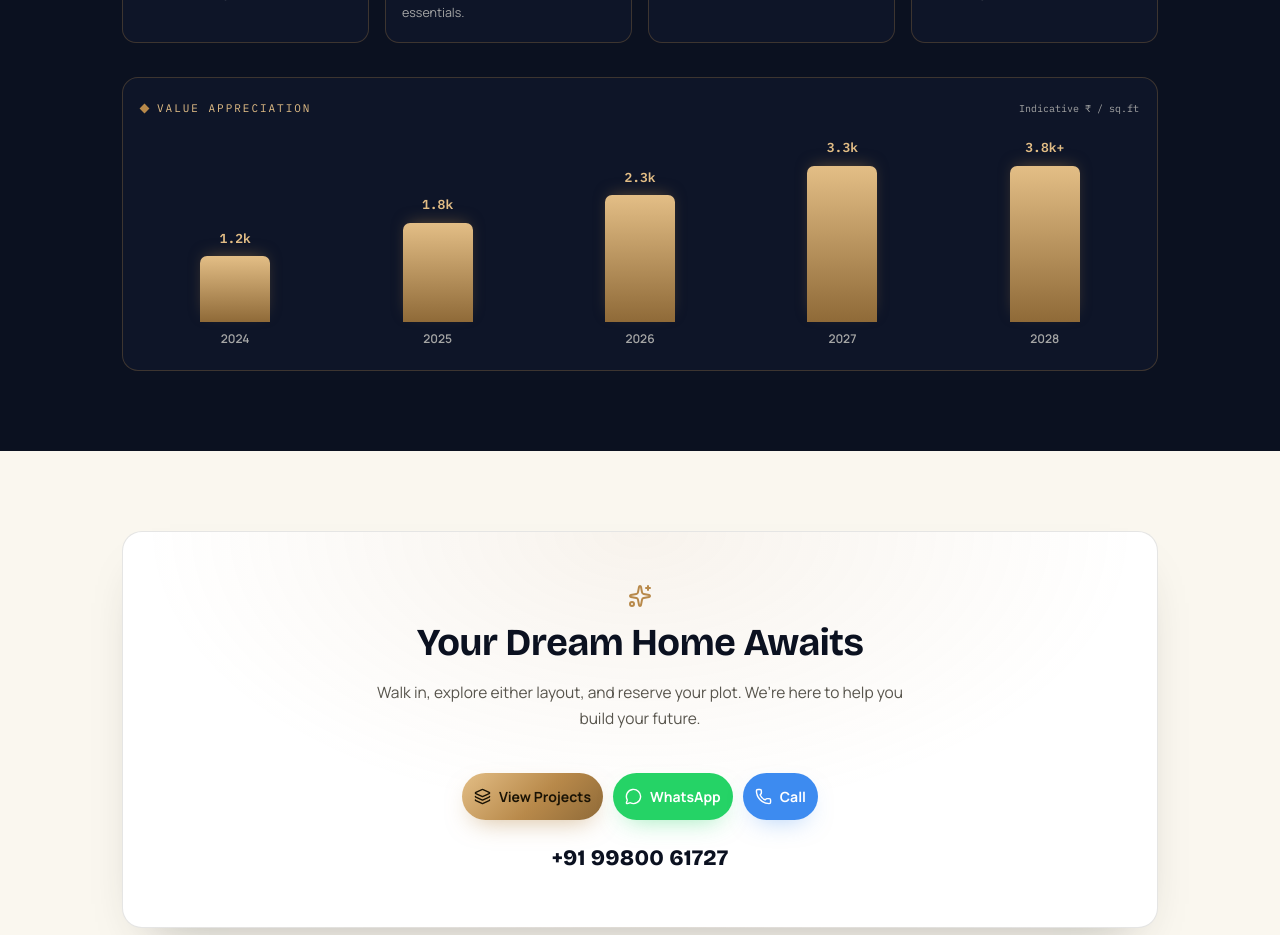
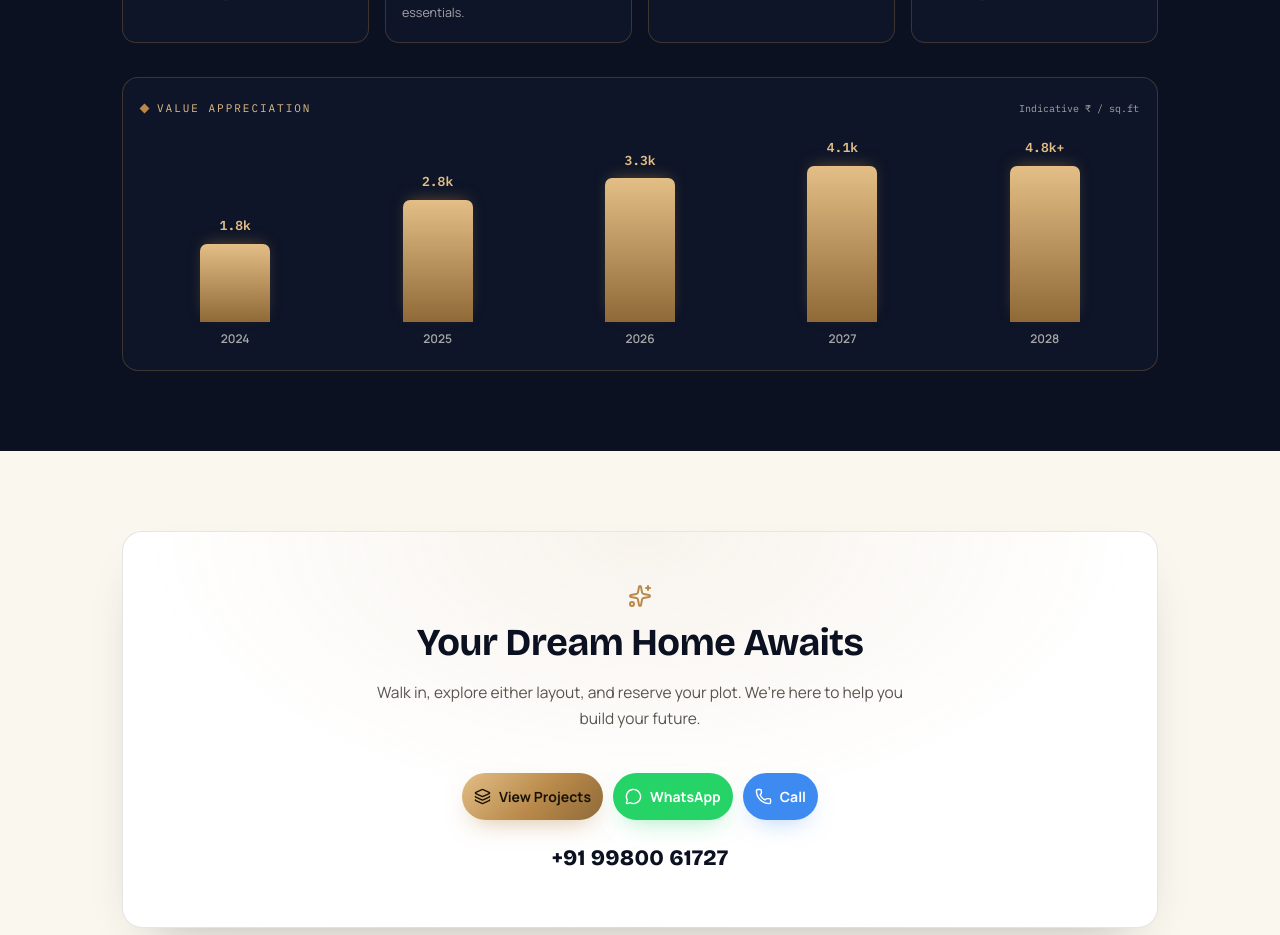
Before and after one commit to anikru1223-dot/vcp-website, a Next.js app: page /project/basava-ganguru in a window 1280 px wide. Shown: the part 3160-4095 px from the top of the page. Built offline with nearby package versions, Linux system fonts and the light colour scheme.

Commit message:
Expand Shivamogga SEO keywords and structured data

```diff
--- a/src/app/project/basava-ganguru/page.tsx
+++ b/src/app/project/basava-ganguru/page.tsx
@@ -102,11 +102,11 @@ const INVEST_REASONS = [
 ];
 
 const APPRECIATION = [
-    { year: '2024', value: 1200 },
-    { year: '2025', value: 1800 },
-    { year: '2026', value: 2300 },
-    { year: '2027', value: 3300 },
-    { year: '2028', value: 3800 },
+    { year: '2024', value: 1800 },
+    { year: '2025', value: 2800 },
+    { year: '2026', value: 3300 },
+    { year: '2027', value: 4100 },
+    { year: '2028', value: 4800 },
 ];
 
 function Reveal({ children, delay = 0, className, style }: { children: React.ReactNode; delay?: number; className?: string; style?: React.CSSProperties }) {
```
